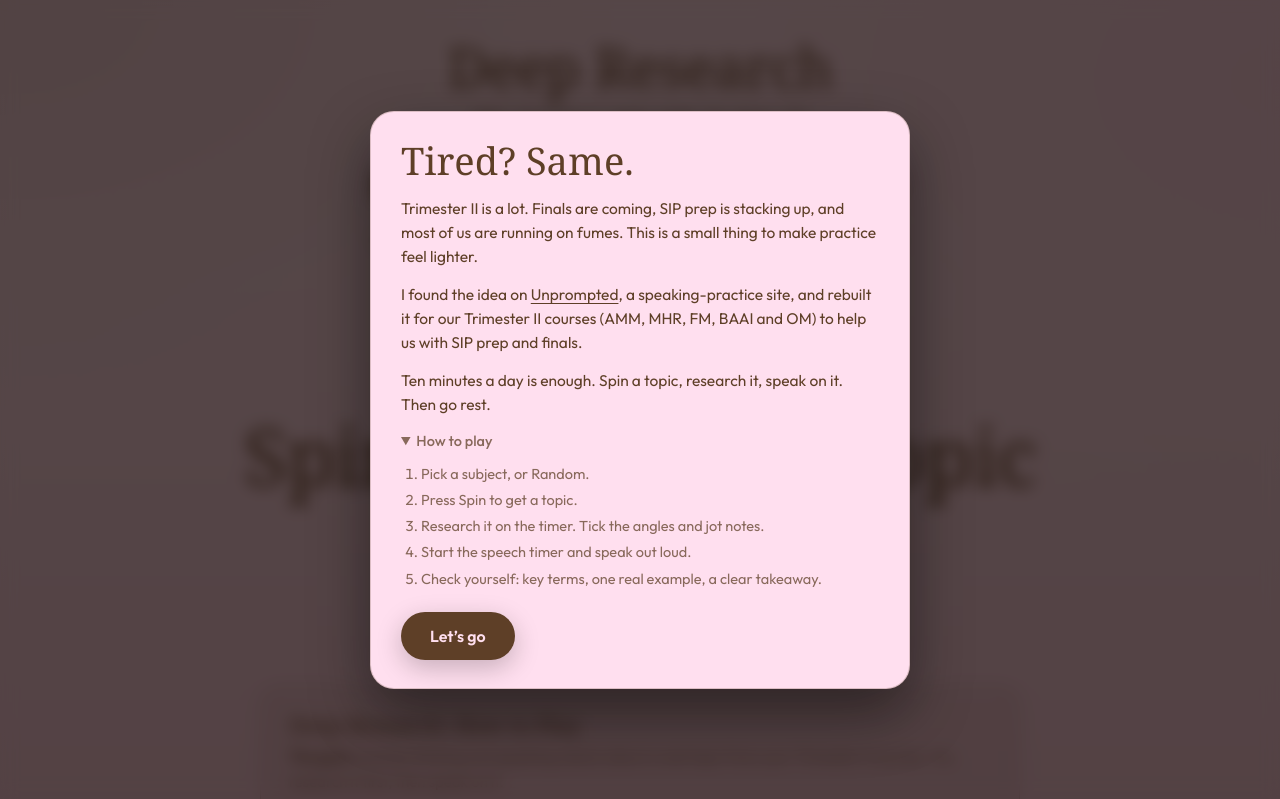
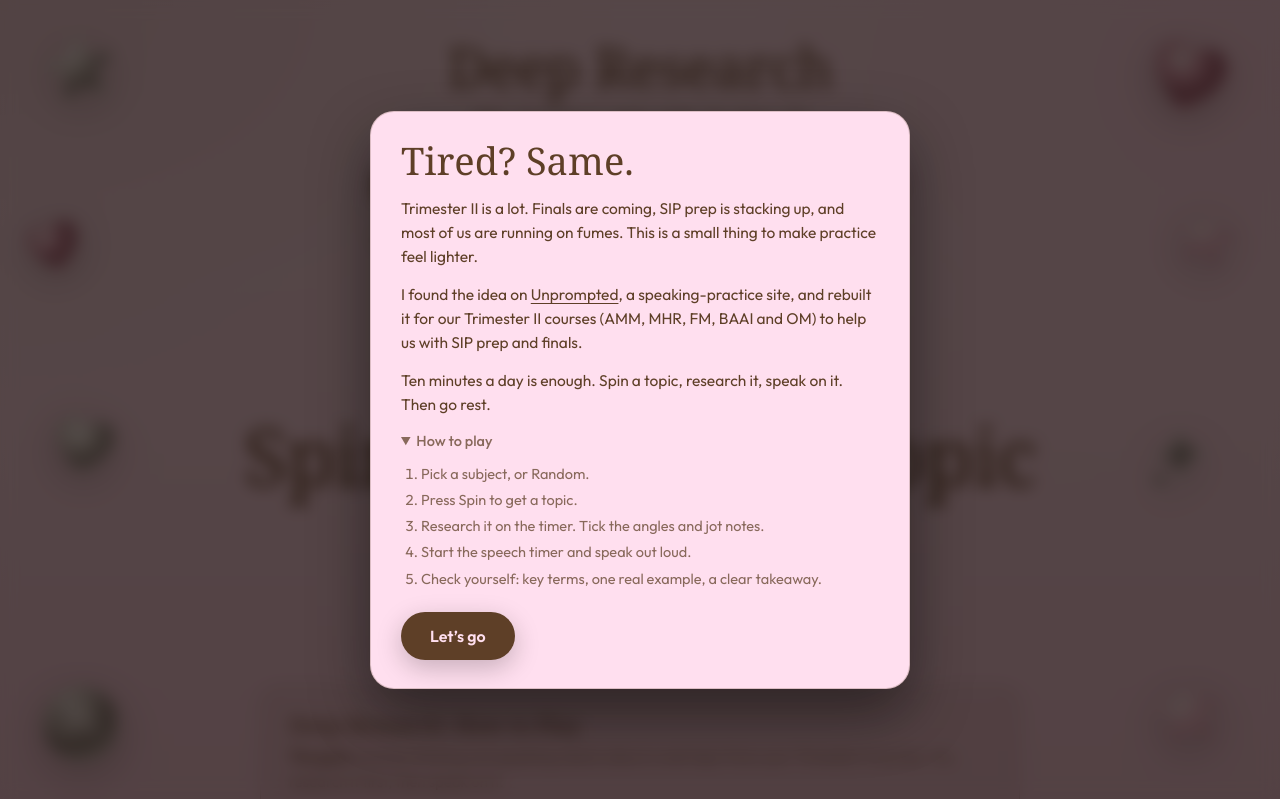
Before and after one commit to AnshikaSingh221/Deep, a website: page index.html in a window 1280 px wide. Shown: the top 799 px of the page. Drawn offline with Linux system fonts and the light colour scheme; a web font is replaced by a local one.

Commit message:
Add Y2K chrome, pink metallic hearts, glitter stars and disco ball aesthetic

```diff
--- a/index.html
+++ b/index.html
@@ -11,7 +11,7 @@
 html{scroll-padding-top:env(safe-area-inset-top,0px);min-height:100%;background:var(--base)}
 *,*::before,*::after{box-sizing:border-box}
 body{margin:0;min-height:100vh;color:var(--ink);font:400 16px/1.5 Outfit,system-ui,sans-serif;background:radial-gradient(900px 600px at 0% 0%,var(--g1),transparent 70%),radial-gradient(800px 600px at 100% 10%,var(--g2),transparent 70%),linear-gradient(180deg,var(--base) 35%,var(--g3));background-attachment:fixed}
-main{max-width:1200px;margin:0 auto;padding:30px 48px 56px;text-align:center}
+main{position:relative;z-index:1;max-width:1200px;margin:0 auto;padding:30px 48px 56px;text-align:center}
 h1{font:400 clamp(32px,6vw,44px)/1.1 "Caprasimo",Georgia,serif;margin:0;letter-spacing:-.01em}
 .by{color:var(--mut);margin:4px 0 26px;font-size:15px}
 .pills{display:inline-flex;flex-wrap:wrap;justify-content:center;gap:4px;padding:5px;border:1px solid var(--line);background:var(--glass);border-radius:999px;max-width:100%}
@@ -69,12 +69,42 @@ textarea::placeholder{color:var(--mut)}
 .card ol{margin:10px 0 0;padding-left:20px;line-height:1.6}
 .card li{margin:3px 0}
 .card .btn.pri{padding:13px 28px;font-size:16px}
+.deco{position:fixed;inset:0;pointer-events:none;z-index:0;overflow:hidden}
+.stk{position:absolute;opacity:.88;filter:drop-shadow(0 10px 20px rgba(0,0,0,.28));animation:flt 7s ease-in-out infinite}
+.stk.b{animation-duration:9s;animation-delay:-3s}.stk.c{animation-duration:8s;animation-delay:-5s}
+@keyframes flt{0%,100%{transform:translateY(0) rotate(var(--r,0deg))}50%{transform:translateY(-10px) rotate(calc(var(--r,0deg) + 4deg))}}
+@media(max-width:900px){.stk{opacity:.35;transform:scale(.7)}}
+@media(max-width:600px){.stk.hide-m{display:none}}
 @media(min-width:768px){main{padding:36px 48px 40px}h1{font-size:clamp(40px,4.5vw,56px)}.by{font-size:17px;margin:6px 0 28px}.pill{font-size:16px;padding:11px 22px}.desc{max-width:560px;font-size:17px;margin:16px auto 0}.stage{margin:clamp(28px,6vh,52px) auto 0;min-height:320px}.eye{font-size:14px}.md{font-size:clamp(32px,5vw,48px)}.sm{font-size:clamp(25px,3.6vw,34px)}.where{font-size:17px}.btn{font-size:18px;padding:17px 36px}.gear{width:58px;height:58px;padding:0;font-size:22px}.chips{max-width:760px}.chips label{font-size:16px;padding:10px 18px}textarea{width:min(760px,100%);min-height:130px;font-size:16px}.hint{font-size:14px;margin-top:28px}}
 button:focus-visible,textarea:focus-visible,input:focus-visible{outline:3px solid var(--acc);outline-offset:3px}
 @media (prefers-reduced-motion:reduce){*{animation:none!important;transition:none!important}}
 </style>
 </head>
 <body>
+<div class="deco" aria-hidden="true">
+<svg width="0" height="0" style="position:absolute"><defs>
+<linearGradient id="chr" x1="0%" y1="0%" x2="100%" y2="100%"><stop offset="0%" stop-color="#fff"/><stop offset="28%" stop-color="#d8d6d2"/><stop offset="52%" stop-color="#6e6b68"/><stop offset="76%" stop-color="#f2efeb"/><stop offset="100%" stop-color="#9e9a95"/></linearGradient>
+<radialGradient id="chrR" cx="35%" cy="28%" r="70%"><stop offset="0%" stop-color="#fff"/><stop offset="35%" stop-color="#dbd8d2"/><stop offset="75%" stop-color="#75716c"/><stop offset="100%" stop-color="#b8b3ac"/></radialGradient>
+<radialGradient id="pnk" cx="35%" cy="28%" r="72%"><stop offset="0%" stop-color="#ffe8f3"/><stop offset="32%" stop-color="#e39bb5"/><stop offset="72%" stop-color="#8b425c"/><stop offset="100%" stop-color="#c97291"/></radialGradient>
+<radialGradient id="glt" cx="40%" cy="40%" r="70%"><stop offset="0%" stop-color="#fff5fa"/><stop offset="40%" stop-color="#f7bdd4"/><stop offset="100%" stop-color="#d489a8"/></radialGradient>
+</defs></svg>
+<!-- Top-left chrome star -->
+<svg class="stk" style="top:4%;left:3%;width:84px;--r:-12deg" viewBox="0 0 100 100"><path d="M50 6 L61 36 L94 38 L68 58 L77 90 L50 72 L23 90 L32 58 L6 38 L39 36 Z" fill="url(#chrR)" stroke="rgba(255,255,255,.65)" stroke-width="1.5" stroke-linejoin="round"/><ellipse cx="42" cy="34" rx="10" ry="5" fill="#fff" opacity=".6" transform="rotate(-25 42 34)"/></svg>
+<!-- Top-right pink metallic heart -->
+<svg class="stk b" style="top:5%;right:4%;width:82px;--r:14deg" viewBox="0 0 100 100"><path d="M50 88 C20 68 6 48 6 30 C6 15 18 6 31 6 C41 6 47 12 50 18 C53 12 59 6 69 6 C82 6 94 15 94 30 C94 48 80 68 50 88 Z" fill="url(#pnk)" stroke="rgba(255,230,242,.6)" stroke-width="1.5"/><ellipse cx="32" cy="24" rx="11" ry="6" fill="#fff" opacity=".65" transform="rotate(-30 32 24)"/></svg>
+<!-- Upper-left pink metallic heart -->
+<svg class="stk c hide-m" style="top:28%;left:2%;width:58px;--r:-16deg" viewBox="0 0 100 100"><path d="M50 88 C20 68 6 48 6 30 C6 15 18 6 31 6 C41 6 47 12 50 18 C53 12 59 6 69 6 C82 6 94 15 94 30 C94 48 80 68 50 88 Z" fill="url(#pnk)" stroke="rgba(255,230,242,.55)" stroke-width="1.5"/><ellipse cx="32" cy="24" rx="10" ry="5" fill="#fff" opacity=".6" transform="rotate(-30 32 24)"/></svg>
+<!-- Mid-right pink glitter star -->
+<svg class="stk hide-m" style="top:26%;right:3%;width:72px;--r:10deg" viewBox="0 0 100 100"><path d="M50 4 L61 35 L95 36 L68 57 L78 90 L50 71 L22 90 L32 57 L5 36 L39 35 Z" fill="url(#glt)" stroke="rgba(255,255,255,.7)" stroke-width="1"/><circle cx="40" cy="40" r="2" fill="#fff"/><circle cx="60" cy="48" r="1.8" fill="#fff"/><circle cx="48" cy="60" r="2.2" fill="#fff"/><circle cx="32" cy="42" r="1.5" fill="#fff"/><circle cx="68" cy="68" r="1.5" fill="#fff"/><circle cx="52" cy="25" r="1.6" fill="#fff"/></svg>
+<!-- Mid-left chrome heart -->
+<svg class="stk b hide-m" style="top:52%;left:4%;width:66px;--r:10deg" viewBox="0 0 100 100"><path d="M50 88 C20 68 6 48 6 30 C6 15 18 6 31 6 C41 6 47 12 50 18 C53 12 59 6 69 6 C82 6 94 15 94 30 C94 48 80 68 50 88 Z" fill="url(#chrR)" stroke="rgba(255,255,255,.6)" stroke-width="1.5"/><ellipse cx="33" cy="24" rx="10" ry="5" fill="#fff" opacity=".7" transform="rotate(-30 33 24)"/></svg>
+<!-- Mid-right chrome Y2K sparkles -->
+<svg class="stk c hide-m" style="top:53%;right:5%;width:74px;--r:-6deg" viewBox="0 0 100 100"><path d="M52 6 C55 34 66 45 94 48 C66 51 55 62 52 90 C49 62 38 51 10 48 C38 45 49 34 52 6 Z" fill="url(#chr)" stroke="#fff" stroke-width="1.2"/><path d="M22 64 C24 74 28 78 38 80 C28 82 24 86 22 96 C20 86 16 82 6 80 C16 78 20 74 22 64 Z" fill="url(#chr)" stroke="#fff" stroke-width="1"/></svg>
+<!-- Bottom-left silver disco ball -->
+<svg class="stk b" style="bottom:4%;left:3%;width:86px;--r:0deg" viewBox="0 0 100 100"><defs><clipPath id="dc"><circle cx="50" cy="50" r="44"/></clipPath></defs><circle cx="50" cy="50" r="44" fill="url(#chrR)" stroke="rgba(255,255,255,.6)" stroke-width="1.5"/><g clip-path="url(#dc)" stroke="#2b2623" stroke-width="1.1" opacity=".75"><path d="M6 25 H94 M6 37 H94 M6 50 H94 M6 63 H94 M6 75 H94" fill="none"/><path d="M50 6 V94 M34 6 Q26 50 34 94 M66 6 Q74 50 66 94 M19 12 Q8 50 19 88 M81 12 Q92 50 81 88" fill="none"/></g><rect x="33" y="26" width="10" height="9" fill="#fff" opacity=".85" rx="1"/><rect x="46" y="38" width="11" height="10" fill="#fff" opacity=".7" rx="1"/><rect x="23" y="39" width="8" height="9" fill="#444" opacity=".55" rx="1"/><rect x="59" y="51" width="10" height="10" fill="#fff" opacity=".6" rx="1"/></svg>
+<!-- Bottom-right pink glitter star & small chrome star -->
+<svg class="stk" style="bottom:5%;right:4%;width:82px;--r:-8deg" viewBox="0 0 100 100"><path d="M50 4 L61 35 L95 36 L68 57 L78 90 L50 71 L22 90 L32 57 L5 36 L39 35 Z" fill="url(#glt)" stroke="rgba(255,255,255,.75)" stroke-width="1"/><circle cx="44" cy="36" r="2.2" fill="#fff"/><circle cx="62" cy="50" r="2" fill="#fff"/><circle cx="38" cy="58" r="1.8" fill="#fff"/><circle cx="54" cy="64" r="2" fill="#fff"/></svg>
+</div>
 <div class="modal on" id="intro" role="dialog" aria-modal="true" aria-labelledby="intro-t">
 <div class="card">
 <h2 id="intro-t">Tired? Same.</h2>
```
